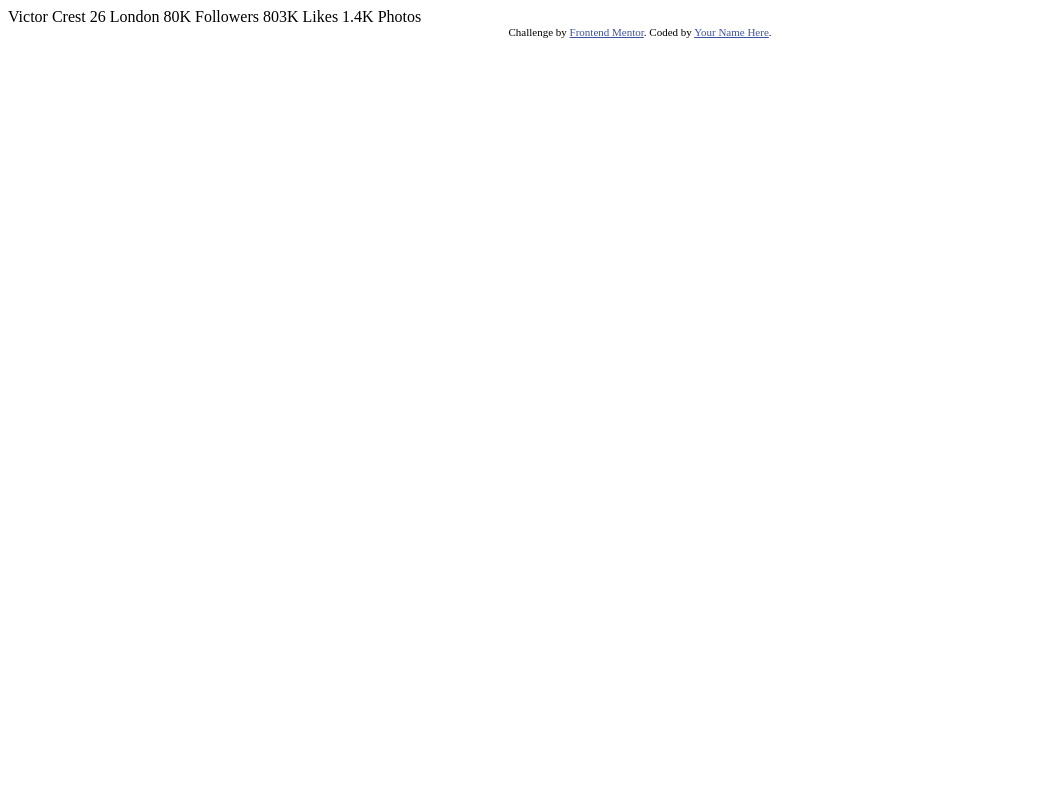
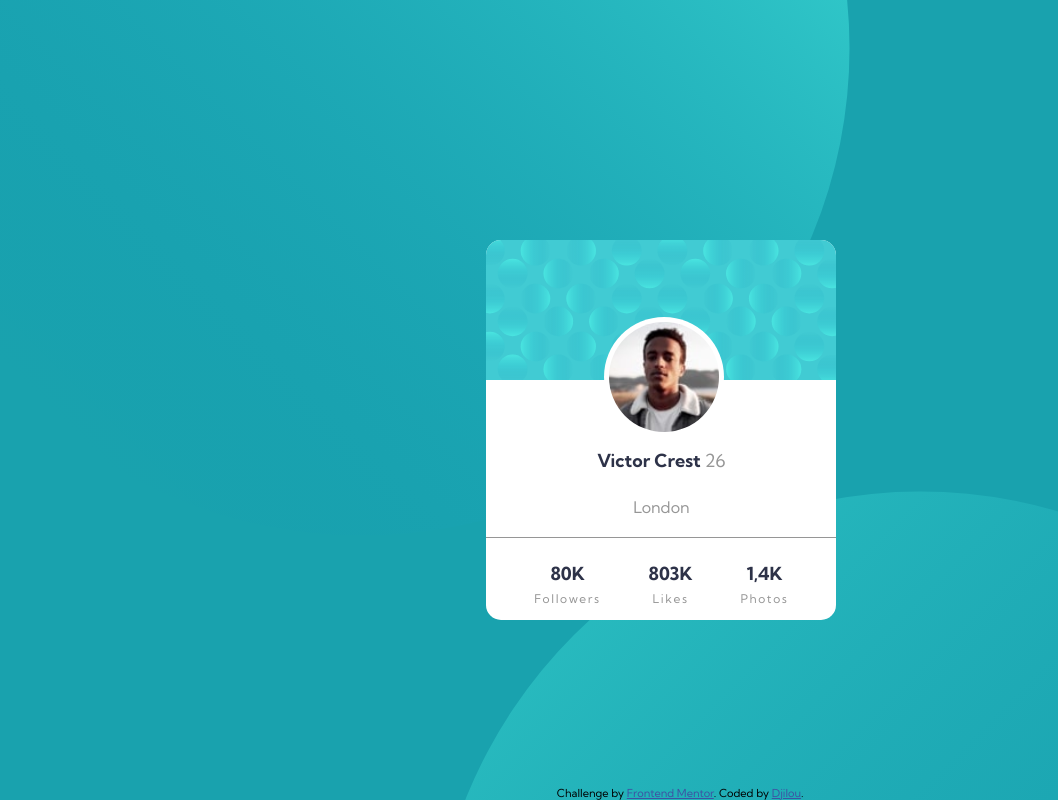
Before and after one commit to djilousp/profile-card, a plain HTML site: page index.html in a window 1280 px wide. Shown: the whole page, without its empty margins (0-1058 px from the left). Drawn offline with Linux system fonts and the light colour scheme.

Commit message:
finish frontend for destkop

```diff
--- a/index.html
+++ b/index.html
@@ -1,35 +1,115 @@
 <!DOCTYPE html>
 <html lang="en">
   <head>
-  <meta charset="UTF-8">
-  <meta name="viewport" content="width=device-width, initial-scale=1.0"> <!-- displays site properly based on user's device -->
+    <meta charset="UTF-8" />
+    <meta name="viewport" content="width=device-width, initial-scale=1.0" />
+    <!-- displays site properly based on user's device -->
 
-  <link rel="icon" type="image/png" sizes="32x32" href="./images/favicon-32x32.png">
+    <link
+      rel="icon"
+      type="image/png"
+      sizes="32x32"
+      href="./images/favicon-32x32.png"
+    />
+    <link rel="stylesheet" href="style.css" />
+    <link rel="preconnect" href="https://fonts.gstatic.com" />
+    <link
+      href="https://fonts.googleapis.com/css2?family=Kumbh+Sans:wght@400;700&display=swap"
+      rel="stylesheet"
+    />
 
     <title>Frontend Mentor | Profile card component</title>
 
     <!-- Feel free to remove these styles or customise in your own stylesheet 👍 -->
     <style>
-    .attribution { font-size: 11px; text-align: center; }
-    .attribution a { color: hsl(228, 45%, 44%); }
+      .attribution {
+        font-size: 11px;
+        text-align: center;
+      }
+      .attribution a {
+        color: hsl(228, 45%, 44%);
+      }
     </style>
   </head>
   <body>
-  Victor Crest
-  26
-  London
+    <div class="svg-container">
+      <div class="upper-svg">
+        <svg width="978" height="978" xmlns="http://www.w3.org/2000/svg">
+          <defs>
+            <linearGradient x1="50%" y1=".779%" x2="50%" y2="100%" id="a">
+              <stop stop-color="#0989B4" stop-opacity="0" offset="0%" />
+              <stop stop-color="#53FFEE" offset="99.94%" />
+            </linearGradient>
+          </defs>
+          <ellipse
+            fill="url(#a)"
+            transform="rotate(-135 489 489)"
+            cx="489"
+            cy="489"
+            rx="489"
+            ry="488"
+            fill-rule="evenodd"
+            opacity=".5"
+          />
+        </svg>
+      </div>
+      <div class="bottom-svg">
+        <svg width="978" height="978" xmlns="http://www.w3.org/2000/svg">
+          <defs>
+            <linearGradient x1="50%" y1=".779%" x2="50%" y2="100%" id="a">
+              <stop stop-color="#0989B4" stop-opacity="0" offset="0%" />
+              <stop stop-color="#53FFEE" offset="99.94%" />
+            </linearGradient>
+          </defs>
+          <ellipse
+            fill="url(#a)"
+            transform="scale(1 -1) rotate(45 1669.55 0)"
+            cx="489"
+            cy="489"
+            rx="489"
+            ry="488"
+            fill-rule="evenodd"
+            opacity=".25"
+          />
+        </svg>
+      </div>
+    </div>
+    <div class="card-container">
+      <div class="upper-container">
+        <embed src="./images/bg-pattern-card.svg" />
 
-  80K
-  Followers
+        <div class="image-container">
+          <img src="images/image-victor.jpg" alt="profile picture" />
+        </div>
+      </div>
+      <div class="bottom-container">
+        <div class="bio">
+          <h1>Victor Crest <span>26</span></h1>
+          <h3>London</h3>
+        </div>
+        <div class="stats">
+          <div class="followers">
+            <h1>80K</h1>
+            <h3>Followers</h3>
+          </div>
+          <div class="likes">
+            <h1>803K</h1>
+            <h3>Likes</h3>
+          </div>
+          <div class="photos">
+            <h1>1,4K</h1>
+            <h3>Photos</h3>
+          </div>
+        </div>
+      </div>
 
-  803K
-  Likes
-
-  1.4K
-  Photos
+    </div>
+    </div>
     <div class="attribution">
-    Challenge by <a href="https://www.frontendmentor.io?ref=challenge" target="_blank">Frontend Mentor</a>.
-    Coded by <a href="#">Your Name Here</a>.
+      Challenge by
+      <a href="https://www.frontendmentor.io?ref=challenge" target="_blank"
+        >Frontend Mentor</a
+      >. Coded by <a href="#">Djilou</a>.
     </div>
   </body>
 </html>
--- /dev/null
+++ b/style.css
@@ -0,0 +1,108 @@
+* {
+  box-sizing: border-box;
+  margin: 0;
+  padding: 0;
+}
+body {
+  background: hsl(185, 75%, 39%);
+  font-family: "Kumbh Sans", sans-serif;
+}
+.card-container {
+  width: 350px;
+  height: 380px;
+  border-radius: 15px;
+  background: white;
+  position: absolute;
+  top: 30%;
+  left: 38%;
+}
+.upper-container {
+  border-radius: 15px;
+  width: 350px;
+  height: 140px;
+  position: relative;
+}
+.upper-container embed {
+  border-radius: 15px 15px 0px 0px;
+}
+.image-container {
+  position: absolute;
+  top: 55%;
+  left: 33.5%;
+  border-radius: 50%;
+  width: 120px;
+  height: 120px;
+  background: white;
+  text-align: center;
+  padding: 5px;
+}
+.image-container img {
+  border-radius: 50%;
+  width: 100%;
+  height: 100%;
+}
+.bottom-container {
+  border-radius: 15px;
+  width: 350px;
+  height: 240px;
+  margin-top: 3rem;
+  text-align: center;
+}
+
+.attribution {
+  position: absolute;
+  bottom: 0%;
+  left: 43.5%;
+}
+.svg-container {
+  display: flex;
+  flex-direction: column;
+  overflow: hidden;
+  height: 100vh;
+}
+.upper-svg {
+  transform: translate(-10%, -45%);
+}
+.bottom-svg {
+  text-align: right;
+  transform: translate(10%, -50%);
+}
+
+.bio {
+  display: flex;
+  flex-direction: column;
+  justify-content: space-around;
+  width: 100%;
+  height: 110px;
+  padding: 0.5rem 0rem;
+  border-bottom: hsl(0, 0%, 59%) solid 1px;
+}
+span,
+h3 {
+  color: hsl(0, 0%, 59%);
+  font-weight: 400;
+}
+h1 {
+  font-size: 18px;
+  color: hsl(229, 23%, 23%);
+}
+.bio h3 {
+  font-size: 16px;
+}
+.stats h3 {
+  font-size: 12px;
+  margin-top: 6px;
+  letter-spacing: 0.1rem;
+}
+.stats {
+  display: flex;
+  justify-content: space-around;
+  align-items: center;
+  padding: 1.5rem;
+}
+@media only screen and (max-width: 375px) {
+  .card-container {
+    top: 10%;
+    left: 28%;
+  }
+}
```
Lines whose indentation alone changed are shown as unchanged.
